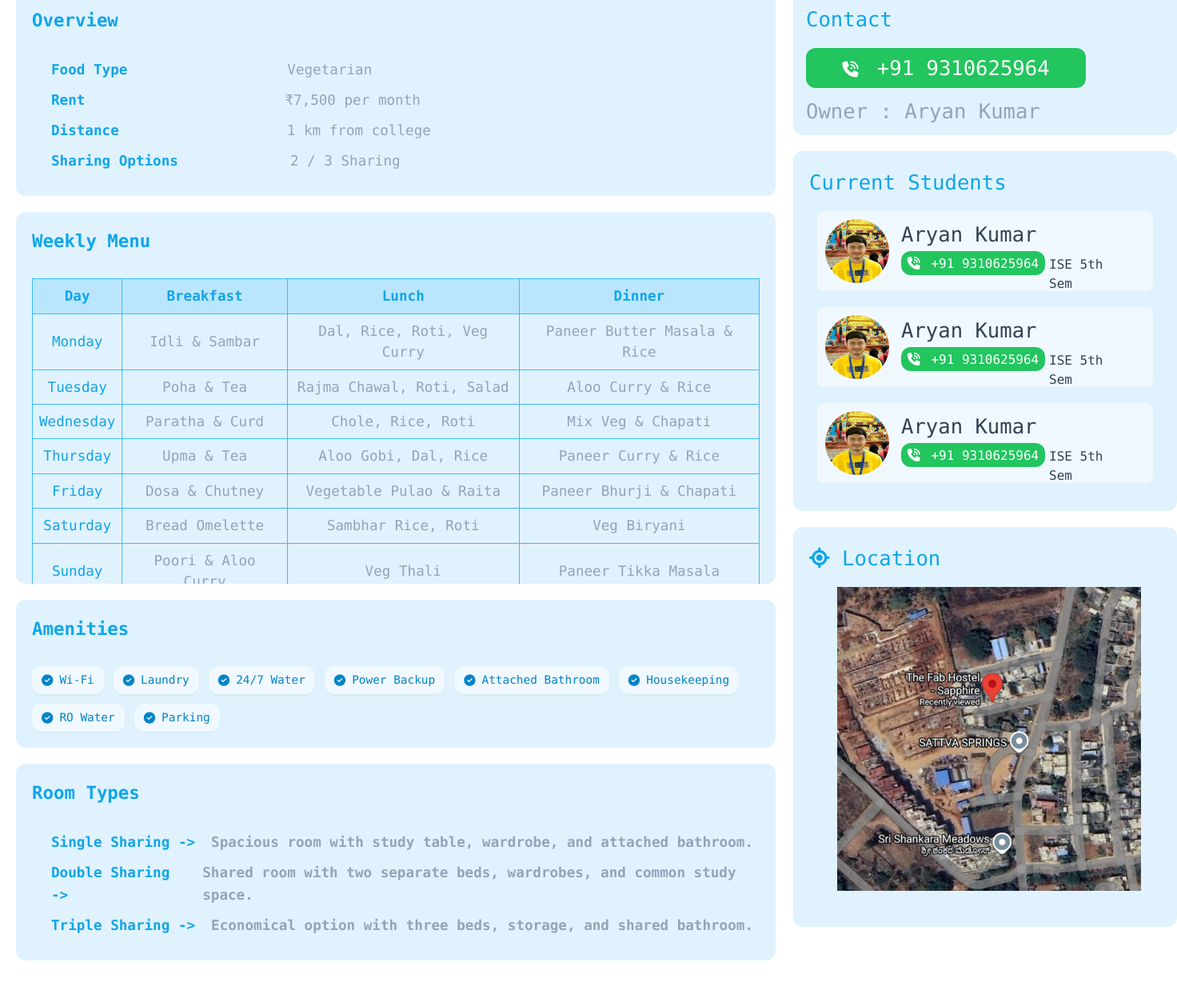
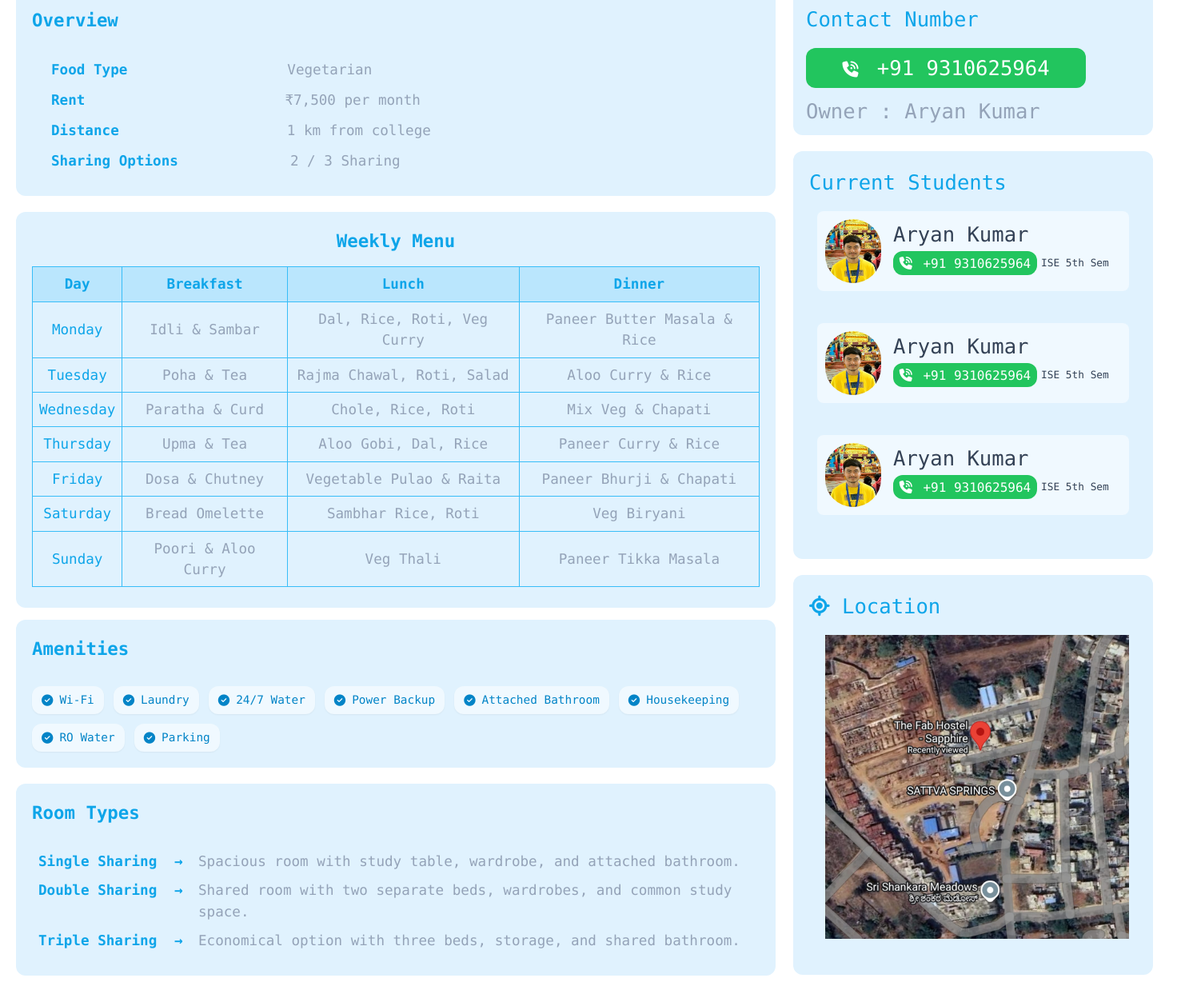
Before and after one commit to Aaryan-kumar-24/mitra, a React (Create React App) app: page /pg/1 in a window 1280 px wide. Shown: the part 682-1940 px from the top of the page at 80% size, 1472 px wide, since content can reach past the window. Built offline with nearby package versions, Linux system fonts and the light colour scheme; no server answers.

Commit message:
fixed the pg section

```diff
--- a/src/Pg_card_details.jsx
+++ b/src/Pg_card_details.jsx
@@ -61,8 +61,12 @@ function Pg_card_details() {
           </div>
 
           {/* Weekly Menu */}
-          <div className="menu w-[950px] bg-sky-100 text-sky-500 p-[20px] text-[1.1rem] font-mono mb-[20px] rounded-xl overflow-y-auto h-[465px]">
-            <h2 className="text-[1.4rem] font-semibold mb-[30px]">Weekly Menu</h2>
+<div className=" w-[950px] bg-sky-100 text-sky-500 p-[20px] text-[1.1rem] font-mono mb-[15px] rounded-xl overflow-y-auto h-[495px]">
+
+  <h2 className="text-[1.4rem] font-semibold mb-[15px] text-center">
+    Weekly Menu
+  </h2>
+
   <table className="w-full border-collapse border border-sky-400 text-center">
     <thead>
       <tr className="bg-sky-200">
@@ -83,7 +87,9 @@ function Pg_card_details() {
       ))}
     </tbody>
   </table>
+
 </div>
+
 
           {/* Amenities */}
           <div className="amenities w-[950px] bg-sky-100 text-sky-500 p-[20px] text-[1.1rem] font-mono mb-[20px] rounded-xl">
@@ -100,22 +106,39 @@ function Pg_card_details() {
           {/* Room Types */}
 <div className="room w-[950px] bg-sky-100 text-sky-500 p-[20px] text-[1.1rem] font-mono mb-[10px] rounded-xl">
   <h2 className="text-[1.4rem] font-semibold mb-[30px]">Room Types</h2>
-            <ul className="list-disc ml-6 leading-7">
+
+  <ul className="list-disc ml-2">
     {pg.roomTypes.map((room, idx) => (
-                <div key={idx} className="flex font-bold mb-[10px]">
-                  {room.type} ->{" "}
-                  <div className="ml-[20px] text-slate-400">{room.desc}</div>
-                </div>
+      <li
+        key={idx}
+        className="grid grid-cols-[170px_30px_1fr] items-start  mb-[10px]"
+      >
+        {/* Room Type */}
+        <span className="font-bold text-sky-500">
+          {room.type}
+        </span>
+
+        {/* Arrow */}
+        <span className="font-bold text-sky-500">
+          →
+        </span>
+
+        {/* Description */}
+        <span className="text-slate-400">
+          {room.desc}
+        </span>
+      </li>
     ))}
   </ul>
 </div>
+
         </div>
 
         {/* Right Column */}
-        <div className="c1 w-[480px] ml-[10px] text-sky-500 h-[1000px]">
+        <div className="c1 w-[450px] ml-[10px] text-sky-500 h-[1000px]">
           {/* Contact */}
-          <div className="c1 w-[480px] bg-sky-100 p-[16px] text-[1.6rem] font-mono mb-[20px] h-[180px] rounded-xl">
-            <h1 className="mb-[16px]">Contact</h1>
+          <div className="c1 w-[450px] bg-sky-100 p-[16px] text-[1.6rem] font-mono mb-[20px] h-[180px] rounded-xl">
+            <h1 className="mb-[16px]">Contact Number </h1>
             <button className="bg-green-500 text-white p-[6px] rounded-xl w-[350px]">
               <i className="fa-solid fa-phone-volume text-white text-xl mr-2"></i> {pg.contact.phone}
             </button>
@@ -123,10 +146,10 @@ function Pg_card_details() {
           </div>
 
           {/* Current Students */}
-          <div className="c1 w-[480px] bg-sky-100 p-[20px] text-[1.6rem] font-mono mb-[20px] h-[450px] rounded-xl">
+          <div className="c1 w-[450px] bg-sky-100 p-[20px] text-[1.6rem] font-mono mb-[20px] h-[510px] rounded-xl">
             <h1 className="mb-[16px]">Current Students</h1>
             {pg.students.map((s, idx) => (
-              <div key={idx} className="student flex h-[100px] w-[420px] ml-[10px] mb-[20px] rounded-lg bg-sky-50">
+              <div key={idx} className="student flex h-[100px] w-[390px] ml-[10px] mb-[40px] rounded-lg bg-sky-50">
                 <img src={aryan} className="student_image h-[80px] w-[80px] rounded-full m-[10px]" alt="student" />
                 <div className="student_details w-[300px] mt-[5px]">
                   <div className="student_name w-[280px] h-[30px] m-[5px] text-slate-700">{s.name}</div>
@@ -134,7 +157,7 @@ function Pg_card_details() {
                     <button className="bg-green-500 text-white p-[4px] rounded-xl text-[1rem] w-[180px]">
                       <i className="fa-solid fa-phone-volume text-white text-[1rem] mr-1"></i> {s.phone}
                     </button>
-                    <div className="student_name h-[30px] w-[100px] m-[5px] text-slate-700 text-[1rem]">{s.semester}</div>
+                    <div className="student_name h-[30px] w-[100px] m-[5px] text-slate-700 text-[0.8rem]">{s.semester}</div>
                   </div>
                 </div>
               </div>
@@ -142,11 +165,11 @@ function Pg_card_details() {
           </div>
 
           {/* Location */}
-          <div className="c1 w-[480px] bg-sky-100 p-[20px] text-[1.2rem] font-mono mb-[10px] h-[500px] rounded-xl">
+          <div className="c1 w-[450px] bg-sky-100 p-[20px] text-[1.2rem] font-mono mb-[10px] h-[500px] rounded-xl">
             <h1 className="mb-[16px] text-[1.6rem]">
               <i className="fas fa-location text-sky-500"></i> Location
             </h1>
-            <img src={fab_location} className="ml-[35px] w-[380px] h-[380px] bg-slate-400" alt="map" />
+            <img src={fab_location} className="ml-[20px] w-[380px] h-[380px] bg-slate-400" alt="map" />
           </div>
         </div>
       </div>
```
Lines whose indentation alone changed are shown as unchanged.
